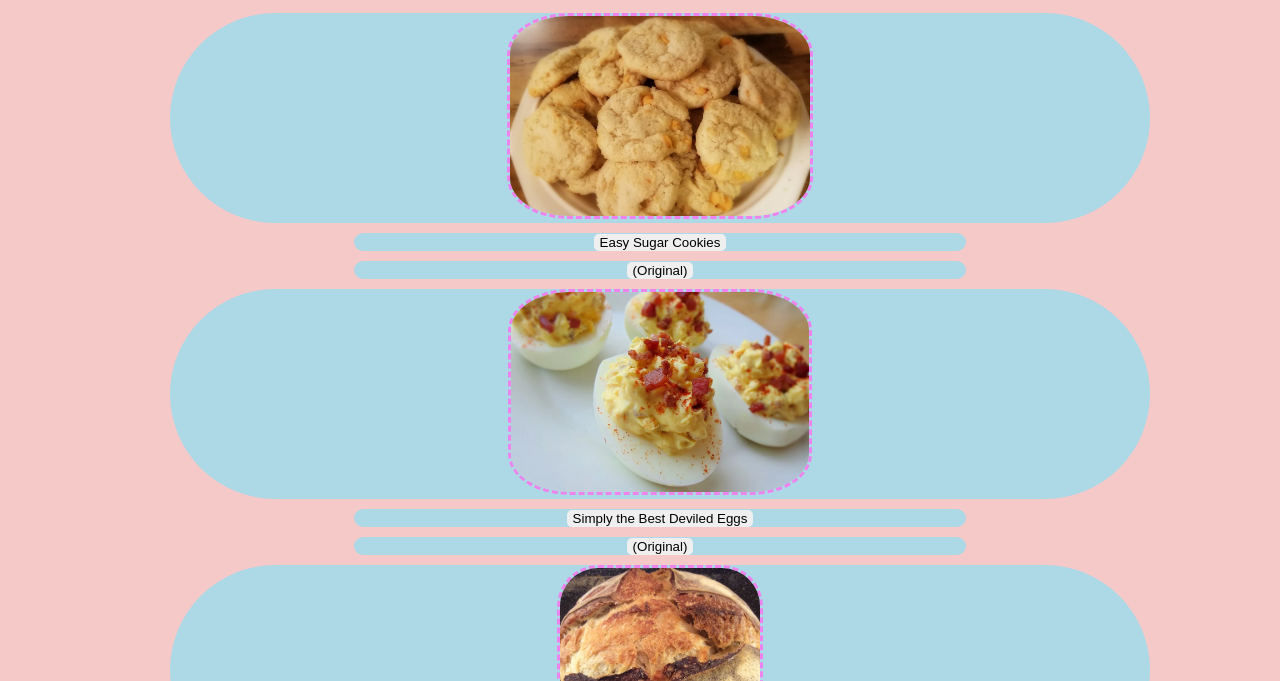
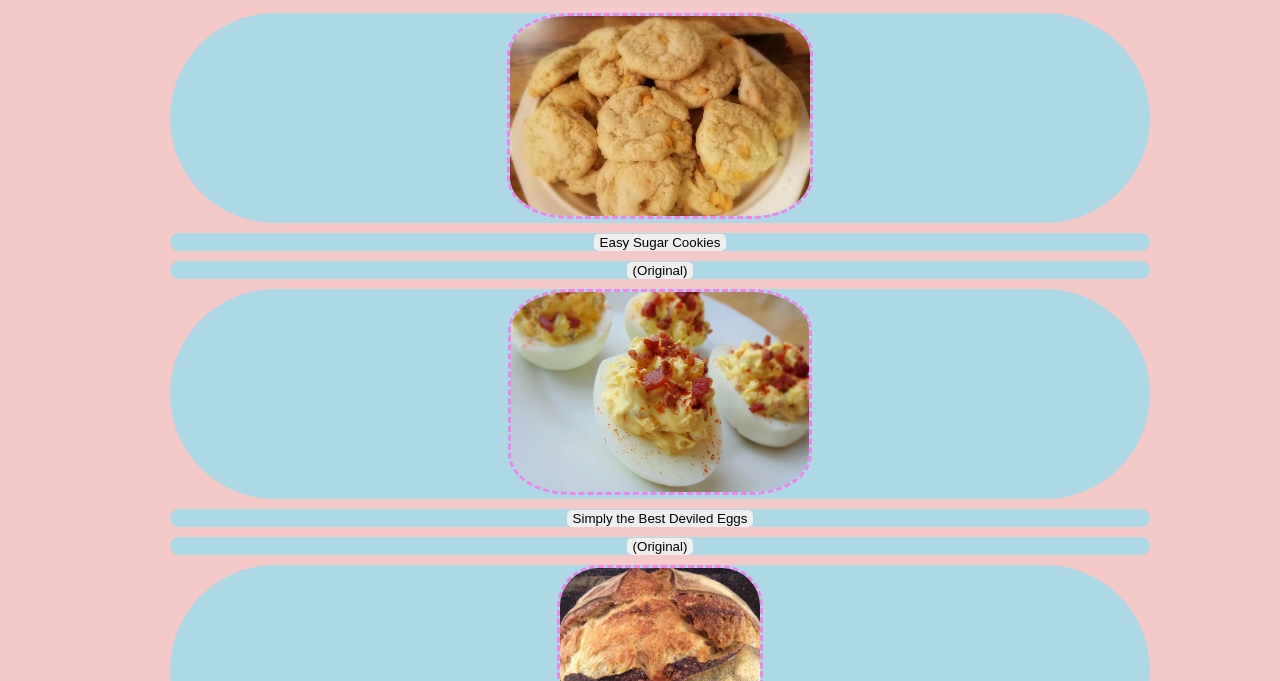
Before and after one commit to RealSadLemon/odin-recipes, a plain HTML site: page index.html in a window 1280 px wide. Shown: the part 119-800 px from the top of the page. Drawn offline with Linux system fonts and the light colour scheme.

Commit message:
I'm annoyed

```diff
--- a/styles.css
+++ b/styles.css
@@ -47,12 +47,6 @@ a:hover {
     margin-right: 10%;
 }
 
-.index-link {
-    margin-left: 25%;
-    margin-right: 25%;
-}
-
-
 .index-button {
     border-style: none;
     border-radius: 5px;
```
